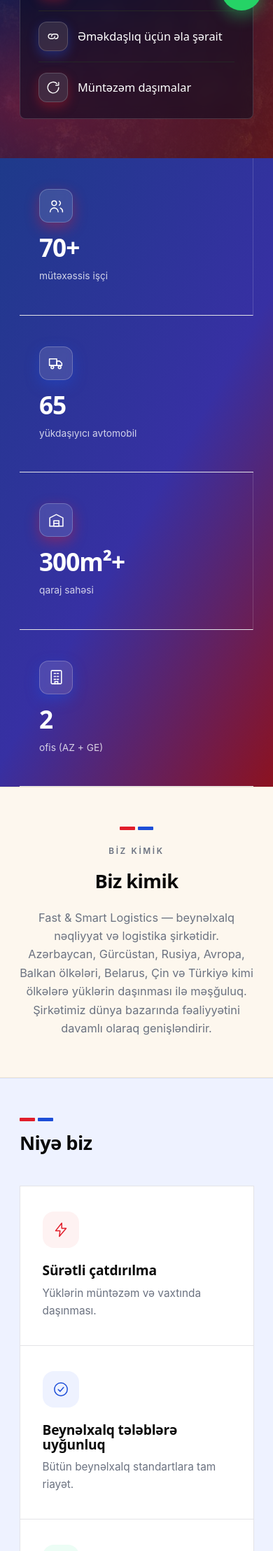
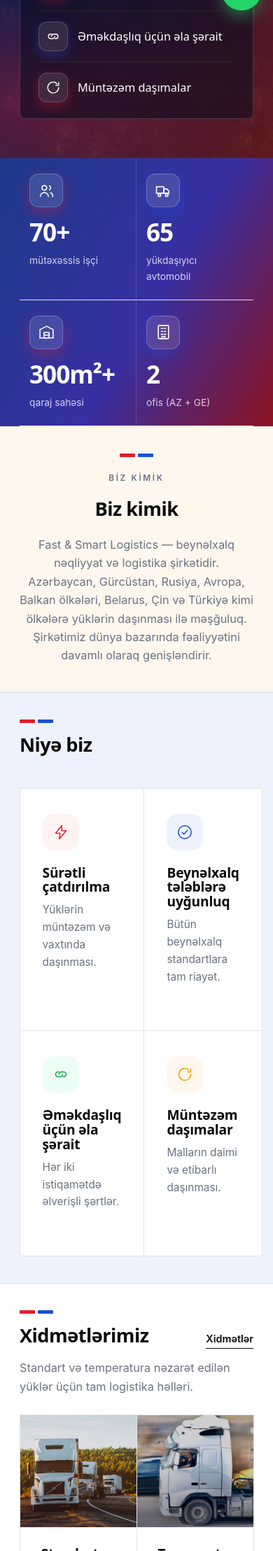
Before and after one commit to notfarruks/FastTransLogistics, a Flask app: page / in a window 390 px wide. Shown: the part 813-3029 px from the top of the page at 70% size. Run offline with Flask 3, Linux system fonts and the light colour scheme; some web fonts are replaced.

Commit message:
Some changes

```diff
--- a/static/css/styles.css
+++ b/static/css/styles.css
@@ -302,9 +302,13 @@ h3 { font-size: 1.2rem; letter-spacing: -0.01em; }
 }
 
 @media (max-width: 560px) {
-  .grid-2, .grid-4, .partner-grid, .country-grid { grid-template-columns: 1fr; }
-  .stats-grid { grid-template-columns: 1fr; }
-  .stat { border-right: 0; }
+  /* keep things in a compact 2-up grid instead of one long column */
+  .grid-2 { grid-template-columns: 1fr; }
+  .grid-4, .partner-grid, .country-grid, .stats-grid { grid-template-columns: repeat(2, 1fr); }
+  .section { padding: clamp(38px, 9vw, 60px) 0; }
+  .section .muted { margin-bottom: 28px; }
+  .stat { padding: 22px 14px; }
+  .stat-ic { width: 40px; height: 40px; margin-bottom: 12px; }
   .field-row { grid-template-columns: 1fr; }
   .footer-grid { grid-template-columns: 1fr; }
   .cta-inner { flex-direction: column; align-items: flex-start; }
@@ -534,7 +538,7 @@ h3 { font-size: 1.2rem; letter-spacing: -0.01em; }
 .gallery-item img{ width:100%; height:100%; object-fit:cover; transition:transform .45s ease; }
 .gallery-item:hover img{ transform:scale(1.07); }
 @media(max-width:760px){ .gallery-grid{ grid-template-columns:repeat(2,1fr); } }
-@media(max-width:480px){ .gallery-grid{ grid-template-columns:1fr; } }
+@media(max-width:480px){ .gallery-grid{ grid-template-columns:repeat(2,1fr); gap:10px; } }
 
 /* testimonials */
 .grid-3{ grid-template-columns:repeat(3,1fr); }
```
